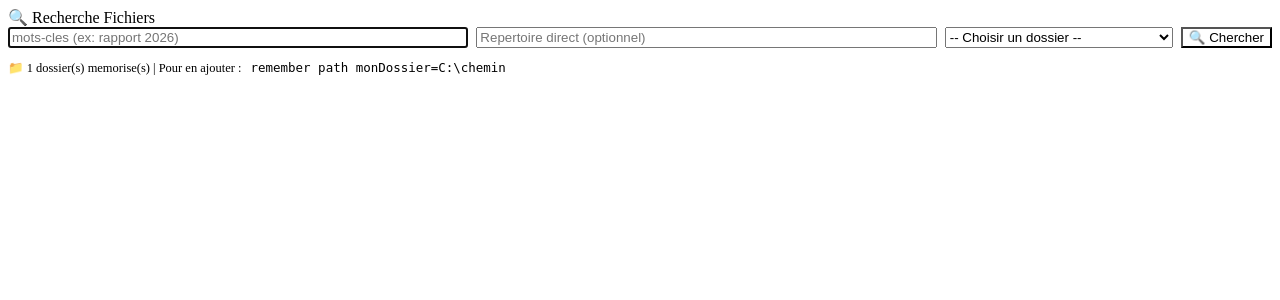
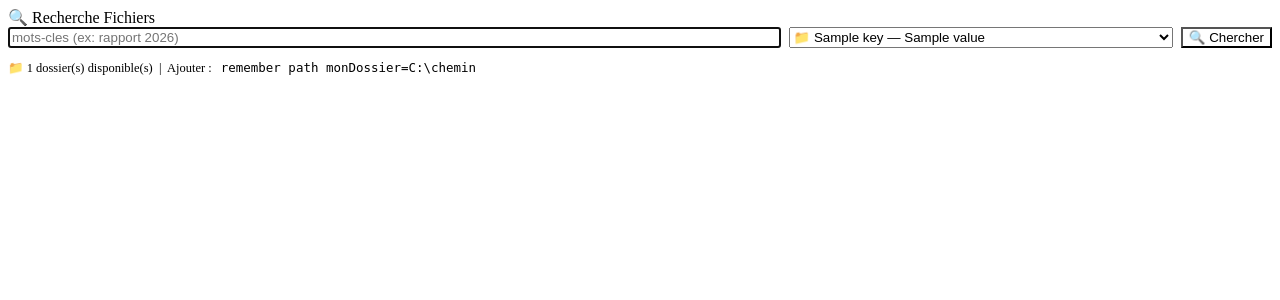
Before and after one commit to beyp/AION, a Python web app: template aion/dashboard/templates/sections/fs_search.html in a window 1280 px wide. Shown: the top 300 px of the page. Run offline with Jinja, Linux system fonts and the light colour scheme; the template is opened without the code that fills it: most values are stand-ins (such as "Sample title", 1, 10 or a date in 2020).

Commit message:
feat: fs_search select Jinja2 + help avec raccourcis domaines

```diff
--- a/aion/dashboard/templates/sections/fs_search.html
+++ b/aion/dashboard/templates/sections/fs_search.html
@@ -15,39 +15,32 @@
         onkeydown="if(event.key==='Enter'){event.preventDefault();window.fsDoSearch();}"
       >
 
-      <!-- Répertoire direct (optionnel) -->
-      <input
-        class="qm-input"
-        id="fs-directory"
-        type="text"
-        placeholder="Repertoire direct (optionnel)"
-        style="flex:2;min-width:200px;"
-        onkeydown="if(event.key==='Enter'){event.preventDefault();window.fsDoSearch();}"
+      <!-- Select des dossiers memorises — peuple par Jinja2 cote serveur -->
+      {% if path_keys %}
+      <select
+        class="qm-select"
+        id="fs-memkey"
+        style="flex:1;min-width:200px;"
+        title="Dossier de recherche memorise"
       >
-
-      <!-- Select des clés mémoire path — peuplé par Jinja2 -->
-      {% if path_keys %}
-      <select class="qm-select" id="fs-memkey" style="flex:1;min-width:140px;">
+        {% if path_keys|length > 1 %}
         <option value="">-- Choisir un dossier --</option>
+        {% endif %}
         {% for item in path_keys %}
-        <option value="{{ item.key }}" title="{{ item.value }}">
-          {{ item.key }} — {{ item.value[:30] }}{% if item.value|length > 30 %}...{% endif %}
+        <option value="{{ item.key }}"
+          {% if loop.first %}selected{% endif %}>
+          &#x1F4C1; {{ item.key }} — {{ item.value }}
         </option>
         {% endfor %}
       </select>
       {% else %}
-      <input
-        class="qm-input"
-        id="fs-memkey"
-        type="text"
-        value="search_dir"
-        placeholder="Cle memoire path"
-        style="flex:1;min-width:140px;"
-        onkeydown="if(event.key==='Enter'){event.preventDefault();window.fsDoSearch();}"
-      >
-      <div style="color:var(--text-dim);font-size:0.75rem;align-self:center;white-space:nowrap;">
+      <div style="flex:1;min-width:200px;display:flex;align-items:center;gap:8px;
+                  background:color-mix(in srgb,var(--orange) 10%,transparent);
+                  border:1px solid color-mix(in srgb,var(--orange) 30%,transparent);
+                  border-radius:6px;padding:6px 12px;font-size:0.8rem;color:var(--orange);">
         &#x26A0; Aucun dossier memorise
       </div>
+      <input type="hidden" id="fs-memkey" value="">
       {% endif %}
 
       <button
@@ -58,21 +51,21 @@
       </button>
     </div>
 
-    <!-- Aide contextuelle -->
+    <!-- Aide -->
     {% if path_keys %}
     <div style="color:var(--text-dim);font-size:0.78rem;padding:4px 0;">
-      &#x1F4C1; {{ path_keys|length }} dossier(s) memorise(s) |
-      Pour en ajouter :
-      <code style="background:var(--border);padding:1px 6px;border-radius:3px;">
+      &#x1F4C1; {{ path_keys|length }} dossier(s) disponible(s) &nbsp;|&nbsp;
+      Ajouter : <code style="background:var(--border);padding:1px 6px;border-radius:3px;">
         remember path monDossier=C:\chemin
       </code>
     </div>
     {% else %}
     <div style="color:var(--orange);font-size:0.78rem;padding:4px 0;">
-      &#x1F4A1; Memorise un dossier pour l avoir ici :
+      &#x1F4A1; Memorise un dossier d abord :
       <code style="background:var(--border);padding:1px 6px;border-radius:3px;">
         remember path AIONPath=C:\code\python\AION
       </code>
+      puis clique sur FS dans la sidebar pour recharger.
     </div>
     {% endif %}
   </div>
@@ -95,36 +88,30 @@
 
 <script>
 window.fsDoSearch = function() {
-  var keywords   = (document.getElementById("fs-keywords")  || {}).value || "";
-  var directory  = (document.getElementById("fs-directory") || {}).value || "";
-  var memkeyEl   = document.getElementById("fs-memkey");
-  var memkey     = memkeyEl ? memkeyEl.value : "search_dir";
+  var keywords  = (document.getElementById("fs-keywords") || {}).value || "";
+  var memkeyEl  = document.getElementById("fs-memkey");
+  var memkey    = memkeyEl ? memkeyEl.value : "";
   var resultsDiv = document.getElementById("fs-results");
 
   keywords = keywords.trim();
   if (!keywords) {
     if (resultsDiv) resultsDiv.innerHTML =
-      '<div style="color:var(--red);padding:8px;">Veuillez entrer des mots-cles.</div>';
+      '<div style="color:var(--red);padding:8px;">&#x26A0; Veuillez entrer des mots-cles.</div>';
+    return;
+  }
+  if (!memkey) {
+    if (resultsDiv) resultsDiv.innerHTML =
+      '<div style="color:var(--orange);padding:8px;">&#x26A0; Veuillez choisir un dossier.</div>';
     return;
   }
 
   if (resultsDiv) resultsDiv.innerHTML =
-    '<div style="color:var(--text-dim);padding:12px;text-align:center;">Recherche en cours...</div>';
-
-  var payload = { keywords: keywords };
-
-  // Si un répertoire direct est fourni, l utiliser
-  if (directory.trim()) {
-    payload.directory = directory.trim();
-  } else if (memkey && memkey !== "--") {
-    // Sinon utiliser la clé mémoire sélectionnée
-    payload.memory_key = memkey;
-  }
+    '<div style="color:var(--text-dim);padding:12px;text-align:center;">&#x1F50D; Recherche en cours...</div>';
 
   fetch("/fs/search", {
     method: "POST",
     headers: { "Content-Type": "application/json" },
-    body: JSON.stringify(payload),
+    body: JSON.stringify({ keywords: keywords, memory_key: memkey }),
   })
   .then(function(r) { return r.text(); })
   .then(function(html) {
```
Also changed, not shown: aion/core/help_builder.py (+14 -1 lines).
